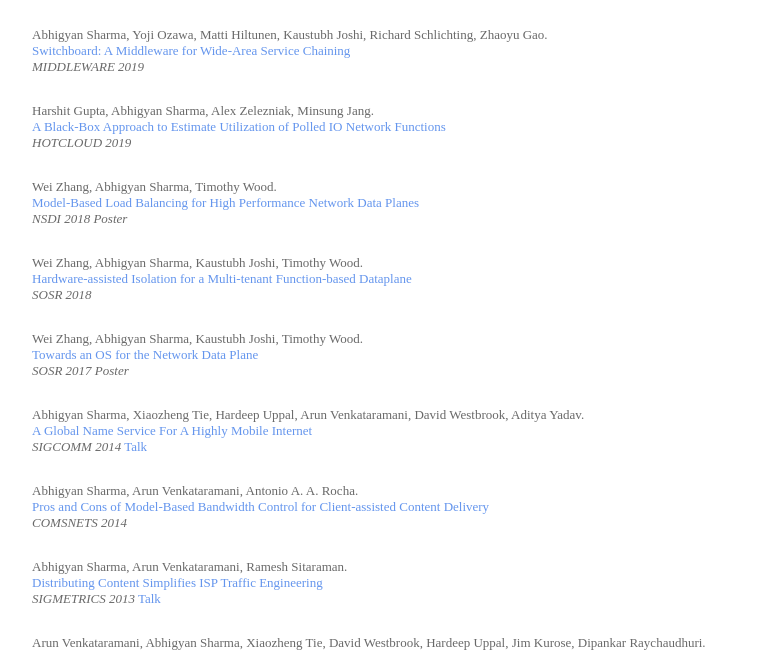
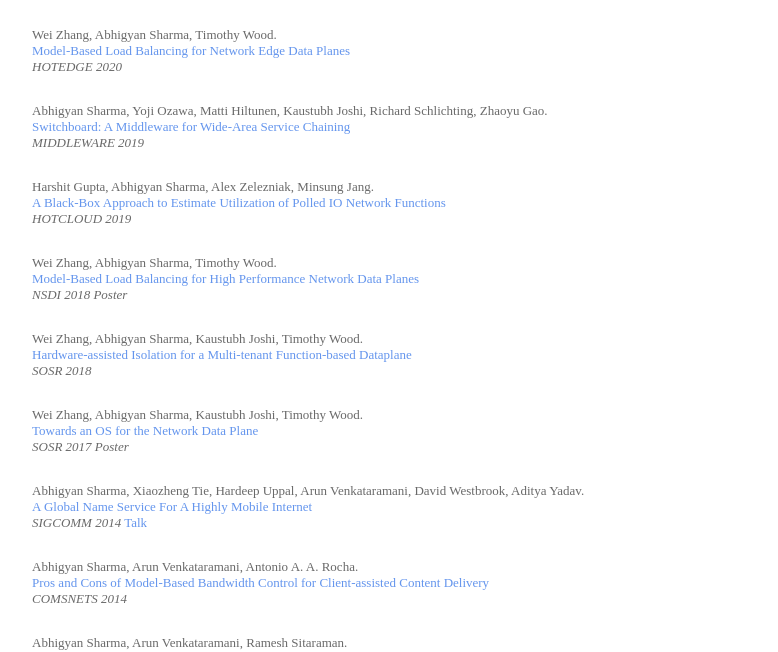
Before and after one commit to abhigyansharma/abhigyansharma.github.io, a plain HTML site: page index.html in a window 1280 px wide. Shown: the part 448-1100 px from the top of the page, without its empty margins (248-1026 px from the left). Drawn offline with Linux system fonts and the light colour scheme.

Commit message:
switchboard hot edge

```diff
--- a/index.html
+++ b/index.html
@@ -85,6 +85,9 @@
         Outstanding PhD Dissertation Award 2016.&nbsp;</b> I did my undergraduate in Computer Science and Engineering at <a href="http://cse.iitkgp.ac.in/" >Indian Institute of Technology Kharagpur</a>.
     </p>
     <p style="font-size:30px;">Papers</p>
+    <p>Wei Zhang, Abhigyan Sharma, Timothy Wood.<br>
+        <a href="papers/edgebalance.pdf">Model-Based Load Balancing for Network Edge Data Planes</a><br>
+        <i>HOTEDGE 2020</i>&nbsp; </p>
     <p>Abhigyan Sharma, Yoji Ozawa, Matti Hiltunen, Kaustubh Joshi, Richard Schlichting, Zhaoyu Gao.<br>
         <a href="papers/switchboard.pdf">Switchboard: A Middleware for Wide-Area Service Chaining</a><br>
         <i>MIDDLEWARE 2019</i>&nbsp; </p>
```
Also changed, not shown: 3 other files.
